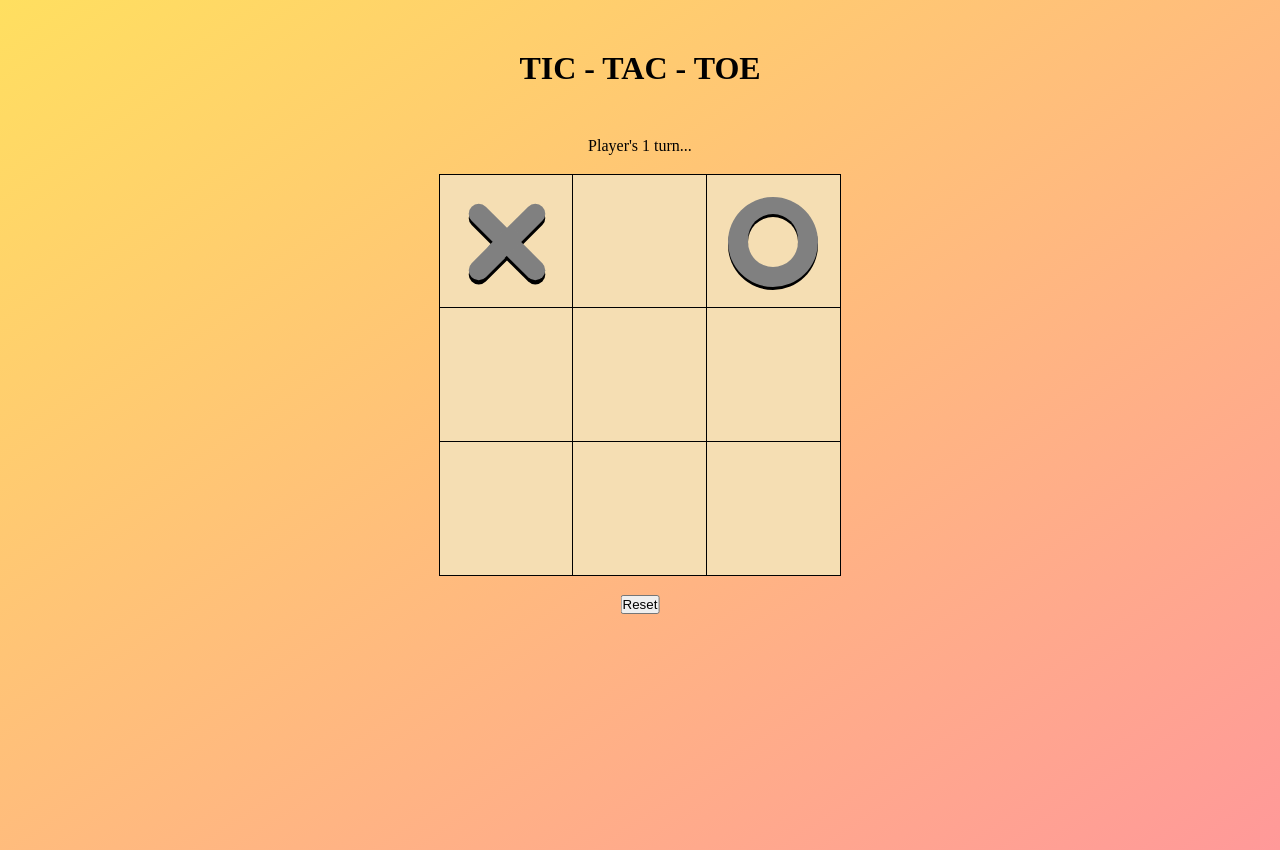
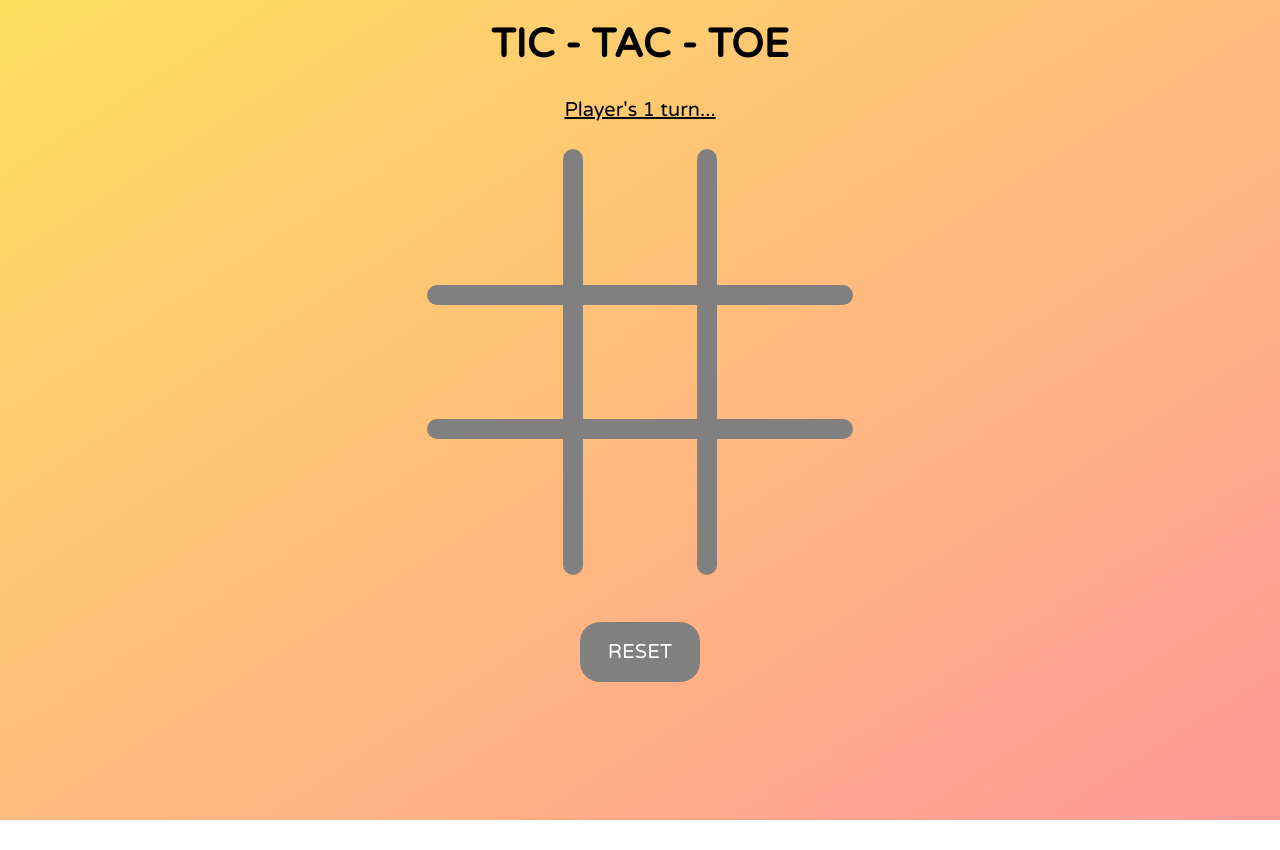
Before and after one commit to antonkalininsky/tic-tac-toe, a plain HTML site: page index.html in a window 1280 px wide. After the commit the page ends 820 px from the top, so only its background shows below. Drawn offline with nearby package versions, Linux system fonts and the light colour scheme.

Commit message:
* доработал нолик: теперь прозрачный * нарисовал поле * поигрался со шрифтами * стилизовал кнопку резет

```diff
--- a/app.js
+++ b/app.js
@@ -42,7 +42,7 @@ function updateMsg() {
     let target = $(".info");
     target.empty();
     if (endGame) {
-        target.append("Game over! ");
+        target.append("<strong>Game over!</strong> ");
         if (stepCou === 9) {
             target.append("Draw!");
         } else {
@@ -124,7 +124,7 @@ function initGame() {
     endGame = false;
     turn = 2;
     grid = [
-        [1, 0, 2],
+        [0, 0, 0],
         [0, 0, 0],
         [0, 0, 0]
     ];
--- a/index.html
+++ b/index.html
@@ -6,6 +6,7 @@
     <meta name="viewport" content="width=device-width, initial-scale=1.0">
     <title>tic-tac-toe</title>
 
+    <link rel="stylesheet" href="https://fonts.googleapis.com/css2?family=Varela+Round">
     <link rel="stylesheet" href="style.css">
 
     <script type="text/javascript" src="jquery.js"></script>
@@ -23,7 +24,7 @@
             <div class="cross-patch"></div>
             <div class="mark"></div>
         </div>
-        <div class="cell pos-1-3">
+        <div class="cell pos-1-3 right-border">
             <div class="cross-patch"></div>
             <div class="mark"></div>
         </div>
@@ -35,19 +36,19 @@
             <div class="cross-patch"></div>
             <div class="mark"></div>
         </div>
-        <div class="cell pos-2-3">
+        <div class="cell pos-2-3 right-border">
             <div class="cross-patch"></div>
             <div class="mark"></div>
         </div>
-        <div class="cell pos-3-1">
+        <div class="cell pos-3-1 bottom-border">
             <div class="cross-patch"></div>
             <div class="mark"></div>
         </div>
-        <div class="cell pos-3-2">
+        <div class="cell pos-3-2 bottom-border">
             <div class="cross-patch"></div>
             <div class="mark"></div>
         </div>
-        <div class="cell pos-3-3">
+        <div class="cell pos-3-3 right-border bottom-border">
             <div class="cross-patch"></div>
             <div class="mark"></div>
         </div>
--- a/style.css
+++ b/style.css
@@ -9,18 +9,26 @@ body {
 }
 
 .header {
-    margin-top: 50px;
+    font-family: 'Varela Round', serif;
+    font-size: 40px;
+    margin-top: 20px;
     text-align: center;
 }
 
 .info {
-    margin-top: 50px;
+    margin-top: 30px;
     text-align: center;
+    font-size: 20px;
+    text-decoration: underline;
+    font-family: 'Varela Round', serif;
 }
 
 .grid {
+    position: absolute;
+    left: 50%;
+    transform: translateX(-50%);
     margin: 0 auto;
-    margin-top: 20px;
+    margin-top: 40px;
 
     width: 400px;
     height: 400px;
@@ -32,10 +40,40 @@ body {
 
 .cell {
     position: relative;
-    background-color: wheat;
-    outline: 1px solid black;
     width: 33.333%;
     height: 33.333%;
+}
+
+.cell::before {
+    content: "";
+    position: absolute;
+    border-radius: 20px;
+    bottom: -10px;
+    left: -10%;
+    width: 120%;
+    height: 20px;
+    background: grey;
+    z-index: 300;
+}
+
+.cell::after {
+    content: "";
+    position: absolute;
+    border-radius: 20px;
+    right: -10px;
+    top: -10%;
+    width: 20px;
+    height: 120%;
+    background: grey;
+    z-index: 300;
+}
+
+.bottom-border.cell::before {
+    display: none;
+}
+
+.right-border.cell::after {
+    display: none;
 }
 
 .mark {
@@ -105,7 +143,7 @@ body {
     content: "";
     position: absolute;
     z-index: -1;
-    background: grey;
+    background: radial-gradient(circle at center, transparent 40%, grey 40%);
     border-radius: 100px;
 }
 
@@ -119,9 +157,9 @@ body {
 }
 
 .mark.oval::after {
-    background: wheat;
-    width: 50%;
-    height: 50%;
+    background: transparent;
+    width: 51%;
+    height: 51%;
     top: 50%;
     left: 50%;
     transform: translate(-50%, -50%);
@@ -130,7 +168,7 @@ body {
 
 
 .btn-container {
-    margin-top: 20px;
+    margin-top: 500px;
     position: relative;
     width: 100%;
 }
@@ -139,8 +177,25 @@ body {
     position: absolute;
     left: 50%;
     transform: translateX(-50%);
+
+    width: 120px;
+    height: 60px;
+    border: none;
+    outline: none;
+    background: grey;
+    color: white;
+    font-size: 20px;
+    text-transform: uppercase;
+    border-radius: 20px;
+    font-family: 'Varela Round', serif;
+
+    cursor: pointer;
+
+    transition: 0.1s background linear,
+                0.1s color linear;
 }
 
-.cell.test {
-    background-color: black;
+.reset:hover {
+    background: rgb(235, 235, 235);
+    color: black;
 }
```
